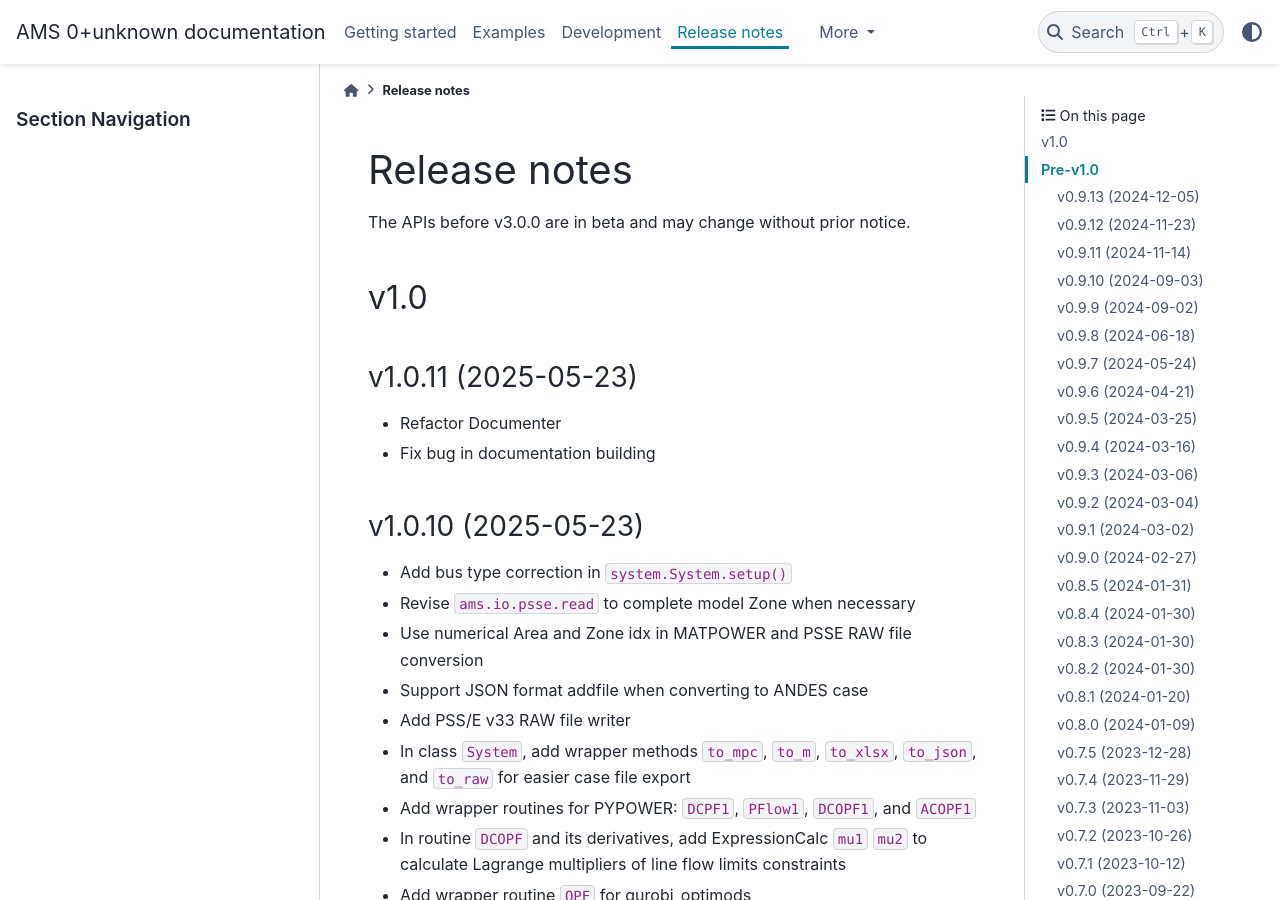
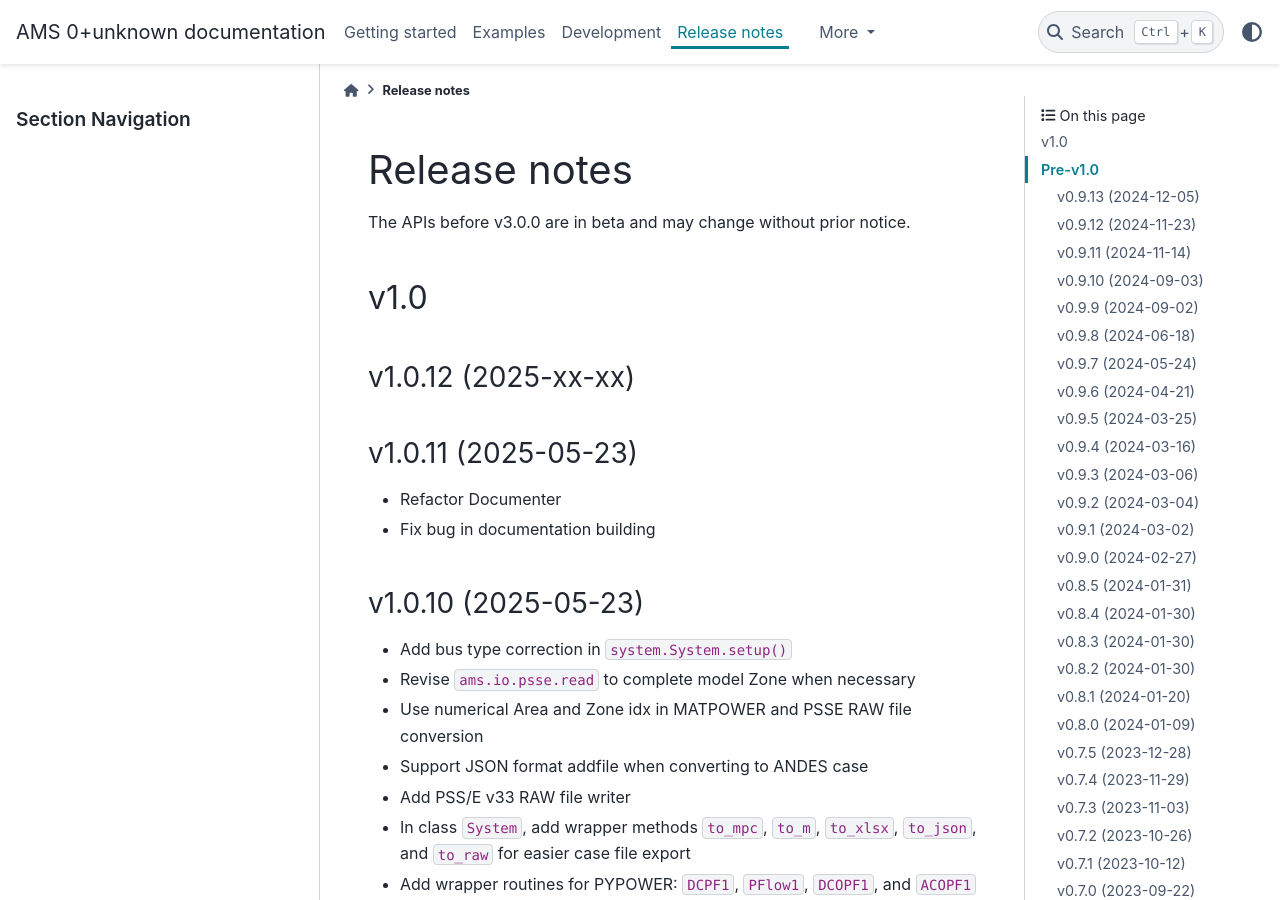
Before and after one commit to CURENT/ams, a Sphinx documentation site: the page built from docs/source/release-notes.rst, in a window 1280 px wide and 900 px high. Built offline with Sphinx 7.4.7 and the PyData theme 0.15.4, drawn with Linux system fonts in a browser that asks for light colours; pages that are not in the unit, such as notebooks, are missing from menus.

Commit message:
Update release notes

```diff
--- a/docs/source/release-notes.rst
+++ b/docs/source/release-notes.rst
@@ -8,6 +8,9 @@ The APIs before v3.0.0 are in beta and may change without prior notice.
 
 v1.0
 ==========
+
+v1.0.12 (2025-xx-xx)
+----------------------
 
 v1.0.11 (2025-05-23)
 ----------------------
```
